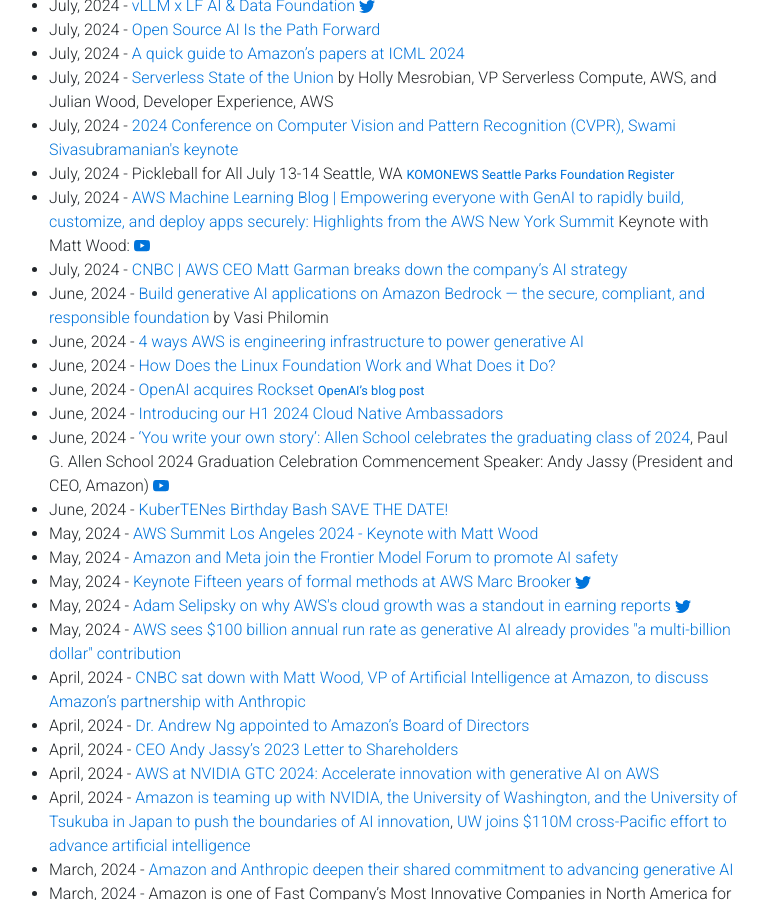
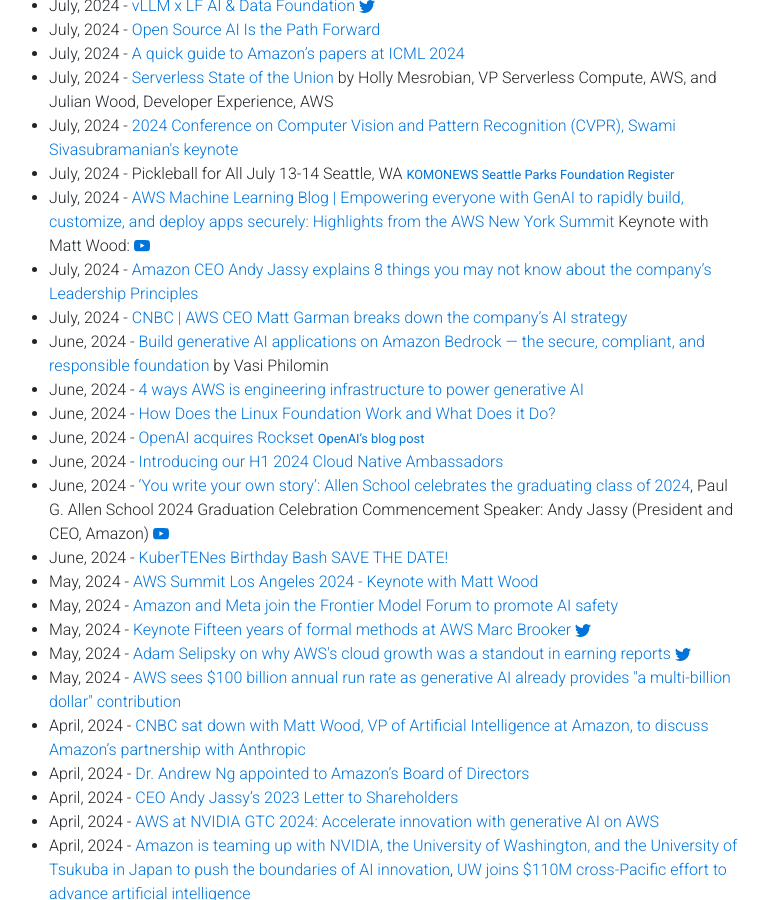
Before and after one commit to gfw001/gfw001.github.io, a Jekyll site: the page portfolio.html, which Jekyll copies as it is, in a window 1280 px wide and 900 px high, scrolled down 1832 px. Shown: the whole window, without its empty margins (76-844 px from the left). Built offline with Jekyll 4.4.1, drawn with Linux system fonts in a browser that asks for light colours; nearby versions of some CDN libraries; a style sheet for code colours, icons or effects is not loaded.

Commit message:
Update portfolio.html

```diff
--- a/portfolio.html
+++ b/portfolio.html
@@ -337,6 +337,9 @@
                 <path d="M8.051 1.999h.089c.822.003 4.987.033 6.11.335a2.01 2.01 0 0 1 1.415 1.42c.101.38.172.883.22 1.402l.01.104.022.26.008.104c.065.914.073 1.77.074 1.957v.075c-.001.194-.01 1.108-.082 2.06l-.008.105-.009.104c-.05.572-.124 1.14-.235 1.558a2.007 2.007 0 0 1-1.415 1.42c-1.16.312-5.569.334-6.18.335h-.142c-.309 0-1.587-.006-2.927-.052l-.17-.006-.087-.004-.171-.007-.171-.007c-1.11-.049-2.167-.128-2.654-.26a2.007 2.007 0 0 1-1.415-1.419c-.111-.417-.185-.986-.235-1.558L.09 9.82l-.008-.104A31.4 31.4 0 0 1 0 7.68v-.123c.002-.215.01-.958.064-1.778l.007-.103.003-.052.008-.104.022-.26.01-.104c.048-.519.119-1.023.22-1.402a2.007 2.007 0 0 1 1.415-1.42c.487-.13 1.544-.21 2.654-.26l.17-.007.172-.006.086-.003.171-.007A99.788 99.788 0 0 1 7.858 2h.193zM6.4 5.209v4.818l4.157-2.408L6.4 5.209z"/>
                 </svg>
 		</a>
+	</li>
+	<li>
+	       July, 2024 - <a href="https://www.aboutamazon.com/news/workplace/amazon-ceo-andy-jassy-leadership-principles-video-podcast">Amazon CEO Andy Jassy explains 8 things you may not know about the company’s Leadership Principles</a>
 	</li>
 	<!--
 	<li>
```
